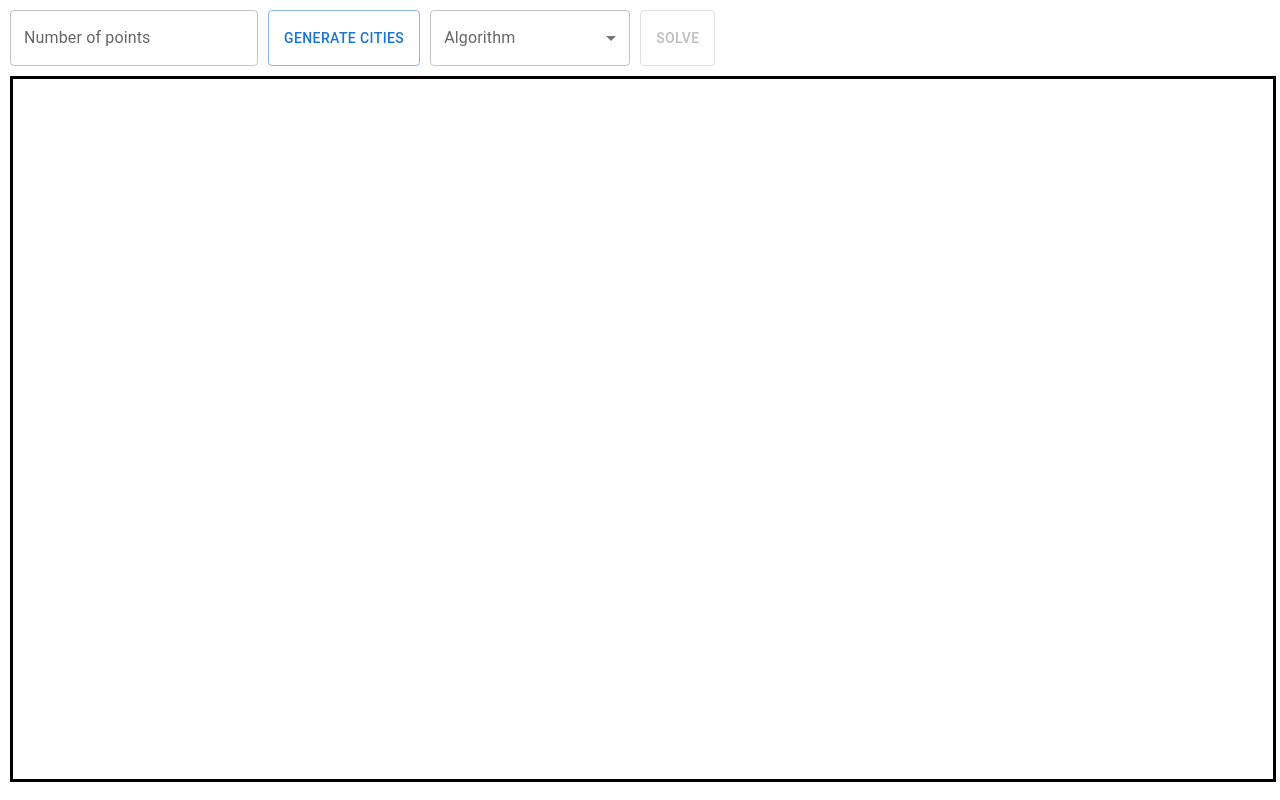
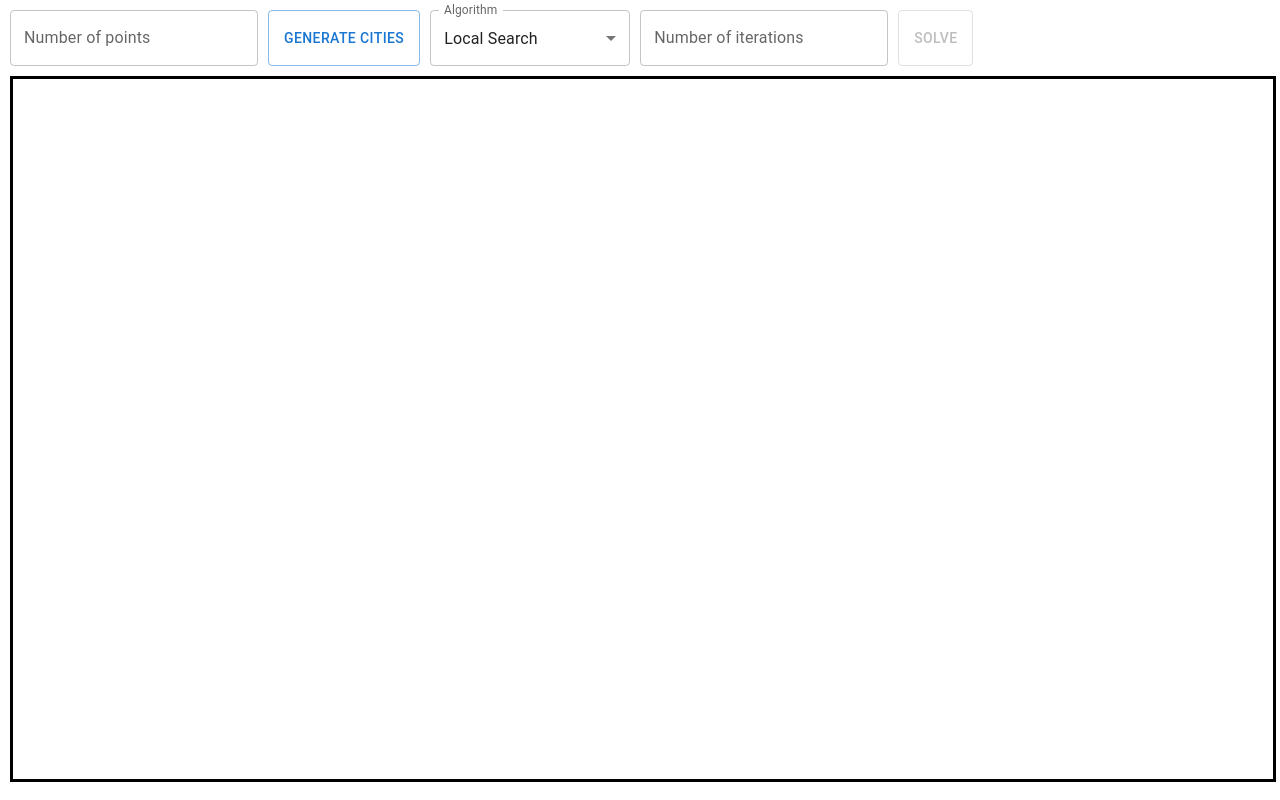
Before and after one commit to LocPham2003/TSPHeurisitcVisualizerUI, a React (Create React App) app: page / in a window 1280 px wide. Built offline with nearby package versions, Linux system fonts and the light colour scheme.

Commit message:
Add UI for algorithms parameters

```diff
--- a/src/Constants.ts
+++ b/src/Constants.ts
@@ -1 +1,34 @@
+import React from "react";
 export const RADIUS = 5;
+export const DEFAULT_ALGORITHM = 'ls'
+export const ALGORITHMS = [
+    {value : 'ls', label : 'Local Search'},
+    {value : 'ts', label : 'Tabu Search'},
+    {value : 'sa', label : 'Simulated Annealing'},
+    {value : 'aco', label : 'Ant Colony'},
+    {value : 'pso', label : 'Particle Swarm'}
+]
+
+export const ALGORITHM_PARAMETERS : {[algo : string] : {paramKey : string, paramName : string, paramRef : React.RefObject<any>}[]} =  {
+    'ls' : [
+        {paramKey : 'numIter', paramName : 'Number of iterations', paramRef : React.createRef()}
+    ],
+    'ts' : [
+        {paramKey : 'numIter', paramName: 'Number of iterations', paramRef : React.createRef()}
+    ],
+    'sa' : [
+        {paramKey : 'to', paramName: 'Initial temperature (To)', paramRef : React.createRef()},
+        {paramKey : 'c', paramName: 'Cooling constant (c)', paramRef : React.createRef()}
+    ],
+    'aco' : [
+        {paramKey : 'alpha', paramName: 'α', paramRef : React.createRef()},
+        {paramKey : 'beta', paramName: 'β', paramRef : React.createRef()},
+        {paramKey : 'p', paramName: 'algorithm memory (p)', paramRef : React.createRef()},
+        {paramKey : 'q', paramName: 'Q', paramRef : React.createRef()},
+    ],
+    'pso' : [
+        {paramKey : 'w', paramName: 'inertia (w);', paramRef : React.createRef()},
+        {paramKey : 'c1', paramName: 'c1', paramRef : React.createRef()},
+        {paramKey : 'c2', paramName: 'c2', paramRef : React.createRef()},
+    ]
+}
--- a/src/components/homepage/App.tsx
+++ b/src/components/homepage/App.tsx
@@ -3,14 +3,14 @@ import {
     Box,
     Button,
     FormControl,
-    InputLabel,
+    InputLabel, Menu,
     MenuItem,
     Select,
     SelectChangeEvent,
     TextField,
 } from "@mui/material";
 import {Graph, Solution} from "../types/utilTypes";
-import {RADIUS} from "../../Constants";
+import {ALGORITHM_PARAMETERS, ALGORITHMS, DEFAULT_ALGORITHM, RADIUS} from "../../Constants";
 
 const createStyleClasses = () => {
     return {
@@ -34,6 +34,16 @@ const createStyleClasses = () => {
             height: '100%',
             marginRight : '10px',
         },
+        paramsInputContainer : {
+            display: 'flex',
+            flexDirection: 'row',
+            height: '100%',
+        },
+        paramsInput : {
+            height: '100%',
+            marginRight : '10px',
+        },
+
         headerButton : {
             marginRight : '10px',
         },
@@ -58,7 +68,7 @@ const createStyleClasses = () => {
 }
 
 export const App = () => {
-    const [algorithm, setAlgorithm] = useState("");
+    const [algorithm, setAlgorithm] = useState(DEFAULT_ALGORITHM);
     const [isCitiesGenerated, setIsCitiesGenerated] = useState(false);
     const [graph, setGraph] = useState<Graph>({cities : []});
     const [solution, setSolution] = useState<Solution>({solution : []});
@@ -129,35 +139,32 @@ export const App = () => {
                     ctx.beginPath();
                     ctx.moveTo(graph.cities[i].x + RADIUS, graph.cities[i].y);
                     ctx.arc(graph.cities[i].x, graph.cities[i].y, RADIUS, 0, Math.PI * 2);
-                    ctx.fillStyle = "blue";
+                    if (solution.solution.length > 0) {
+                        if (graph.cities[i].x === solution.solution[0].x && graph.cities[i].y === solution.solution[0].y) {
+                            ctx.fillStyle = "green";
+                        } else if (graph.cities[i].x === solution.solution[solution.solution.length - 1].x
+                            && graph.cities[i].y === solution.solution[solution.solution.length - 1].y) {
+                            ctx.fillStyle = "red";
+                        } else {
+                            ctx.fillStyle = "blue";
+                        }
+                    } else {
+                        ctx.fillStyle = "blue";
+                    }
                     ctx.fill();
+                    ctx.stroke();
                     ctx.closePath();
                 }
-            }
-        }
-    }, [graph])
 
-    useEffect(() => {
-        if (canvasRef.current) {
-            const ctx = canvasRef.current.getContext("2d");
-            if (ctx) {
-                ctx.clearRect(0, 0, canvasRef.current.width, canvasRef.current.height);
-                for (let i = 0; i < solution.solution.length; i++) {
-                    ctx.beginPath();
-                    ctx.moveTo(solution.solution[i].x + RADIUS, solution.solution[i].y);
-                    ctx.arc(solution.solution[i].x, solution.solution[i].y, RADIUS, 0, Math.PI * 2);
-                    ctx.fillStyle = i === 0 || i === solution.solution.length - 1 ? "red" : "blue";
-                    ctx.fill();
-                    ctx.closePath();
-                }
                 for (let i = 0; i < solution.solution.length - 1; i++) {
                     ctx.moveTo(solution.solution[i].x, solution.solution[i].y);
                     ctx.lineTo(solution.solution[i + 1].x, solution.solution[i + 1].y);
                 }
                 ctx.stroke();
             }
+
         }
-    }, [solution]);
+    }, [graph, solution])
 
     const handleAlgorithmSelect = (event: SelectChangeEvent) => {
         setAlgorithm(event.target.value);
@@ -180,11 +187,12 @@ export const App = () => {
         if (!isCitiesGenerated) {
             alert("You need to enter the number of points");
         } else {
+            ALGORITHM_PARAMETERS[algorithm].forEach((params) => {console.log(params.paramRef.current?.value)});
+
             getSolution().then(res => {
                 setSolution(res);
             })
         }
-
     }
 
     return (
@@ -201,13 +209,16 @@ export const App = () => {
                       label="Algorithm"
                       onChange={handleAlgorithmSelect}
                   >
-                      <MenuItem value="ls">Local Search</MenuItem>
-                      <MenuItem value="ts">Tabu Search</MenuItem>
-                  `    <MenuItem value="sa">Simulated Annealing</MenuItem>
-                      <MenuItem value="ac">Ant Colony</MenuItem>
-                      <MenuItem value="pso">Particle Swarm</MenuItem>
+                      {ALGORITHMS.map((algorithm) => (
+                          <MenuItem key={algorithm.value} value={algorithm.value}>{algorithm.label}</MenuItem>
+                      ))}
                   </Select>
-              </FormControl >
+              </FormControl>
+              <FormControl sx={style.paramsInputContainer}>
+                  {ALGORITHM_PARAMETERS[algorithm].map((params) => (
+                      <TextField key={`${params.paramName}-${algorithm}`} style={style.paramsInput} inputRef={params.paramRef} label={params.paramName} variant="outlined"></TextField>
+                  ))}
+              </FormControl>
               {!isCitiesGenerated ? <Button style={style.headerButton} variant="outlined" disabled>Solve</Button> :
                   <Button style={style.headerButton} variant="outlined" onClick={solveHeuristic}>Solve</Button>
               }
```
